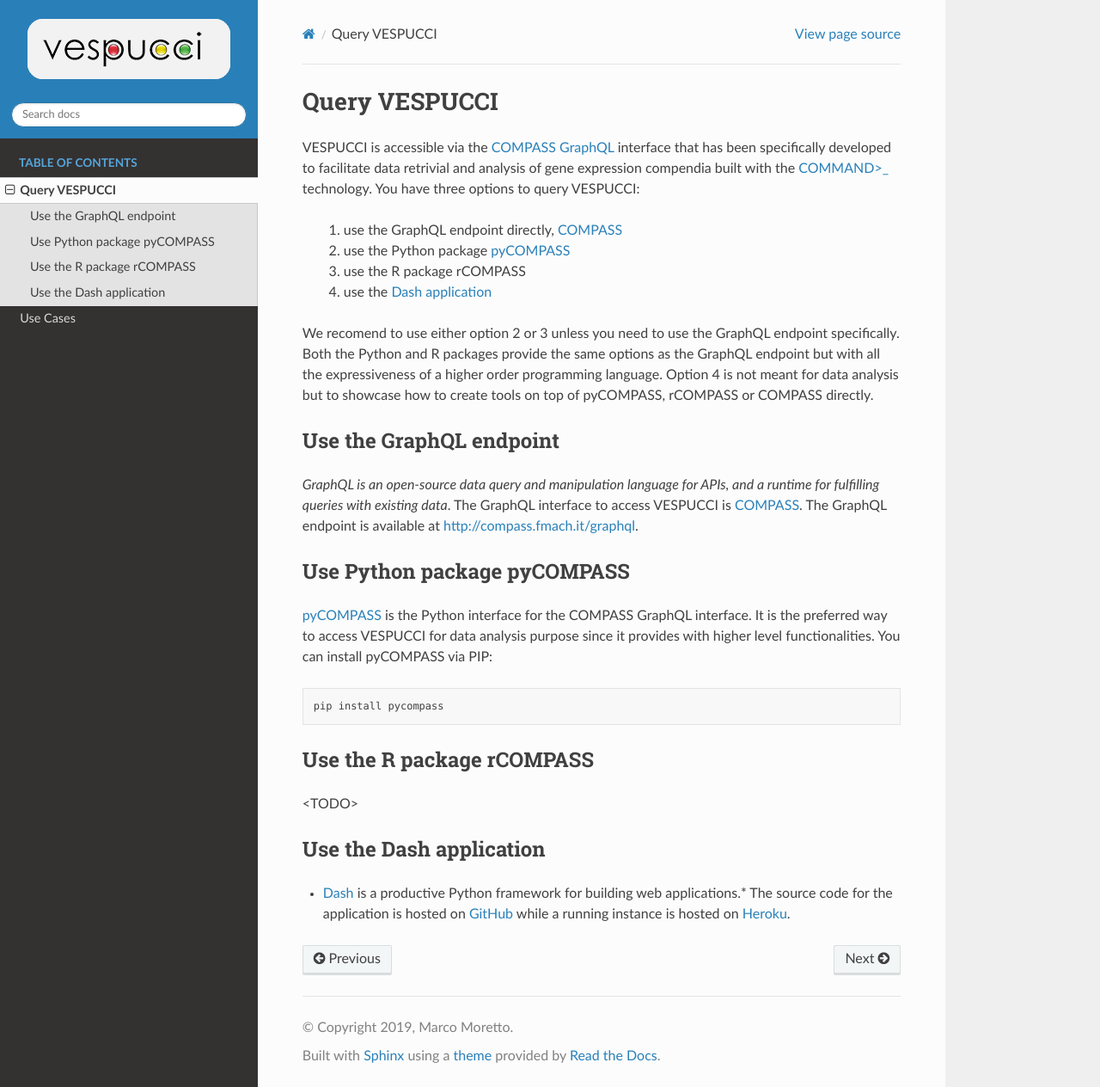
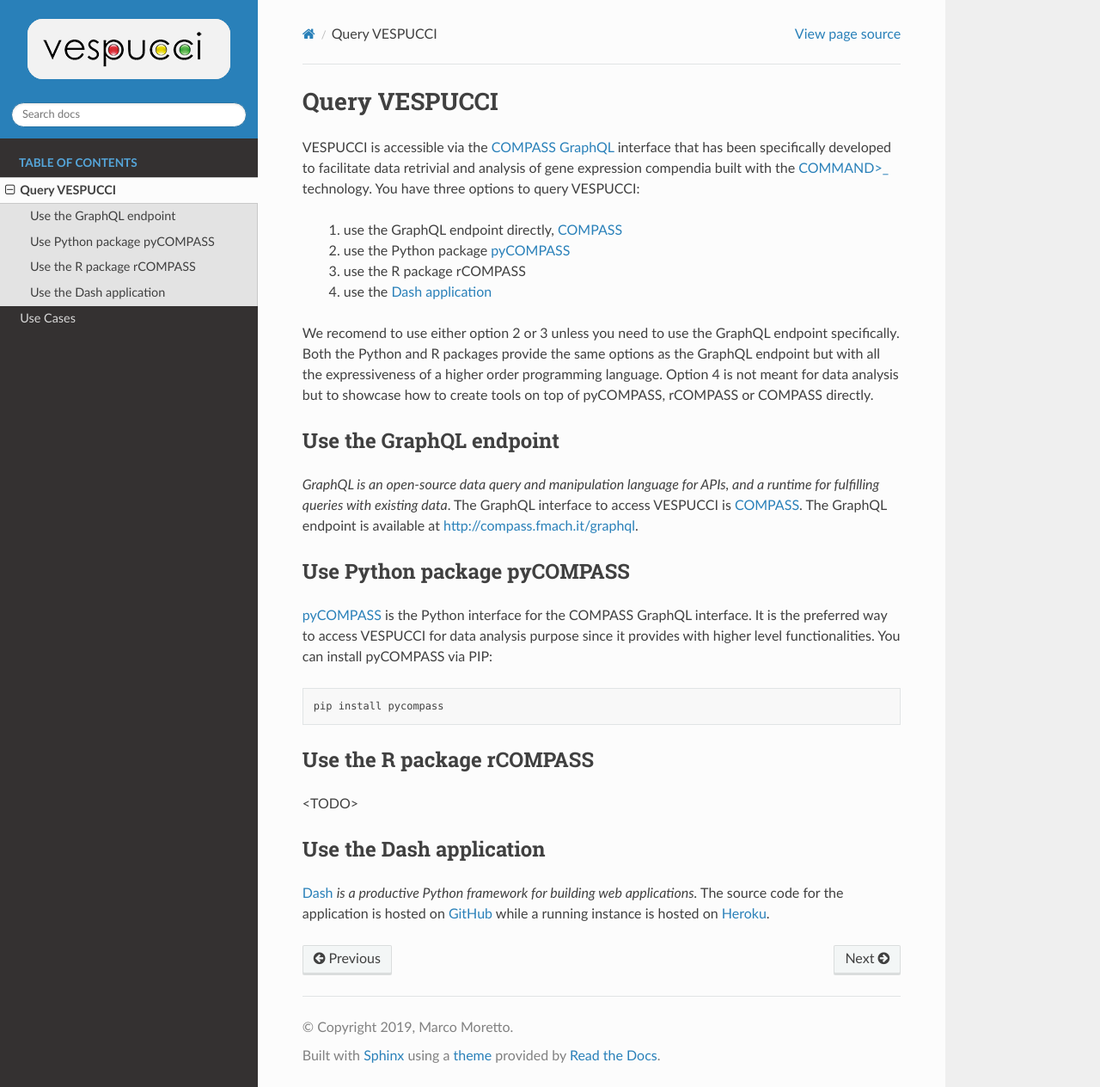
Before and after one commit to marcomoretto/VESPUCCI, a Sphinx documentation site: the page built from docs/query_vespucci.rst, in a window 1280 px wide and 1264 px high. Shown: the whole window at 86% size. Built offline with Sphinx 7.4.7 and the Read the Docs theme 2.0.0, drawn with Linux system fonts in a browser that asks for light colours.

Commit message:
update docs

```diff
--- a/docs/query_vespucci.rst
+++ b/docs/query_vespucci.rst
@@ -32,4 +32,4 @@
 
 Use the Dash application
 --------------------------
-* `Dash <https://dash.plotly.com/introduction>`_ is a productive Python framework for building web applications.* The source code for the application is hosted on `GitHub <https://github.com/marcomoretto/dashcompass>`_ while a running instance is hosted on `Heroku <https://dashcompass.herokuapp.com/>`_.
+`Dash <https://dash.plotly.com/introduction>`_ *is a productive Python framework for building web applications.* The source code for the application is hosted on `GitHub <https://github.com/marcomoretto/dashcompass>`_ while a running instance is hosted on `Heroku <https://dashcompass.herokuapp.com/>`_.
```
